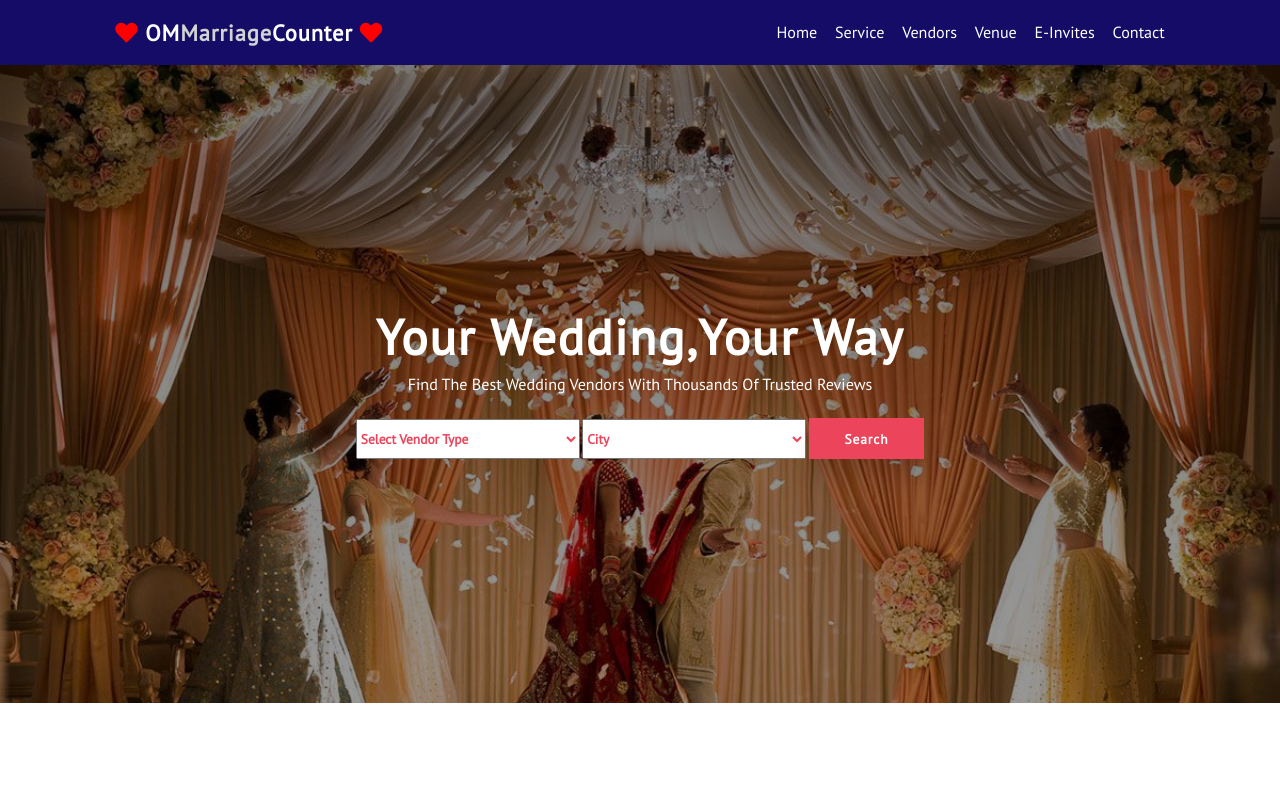
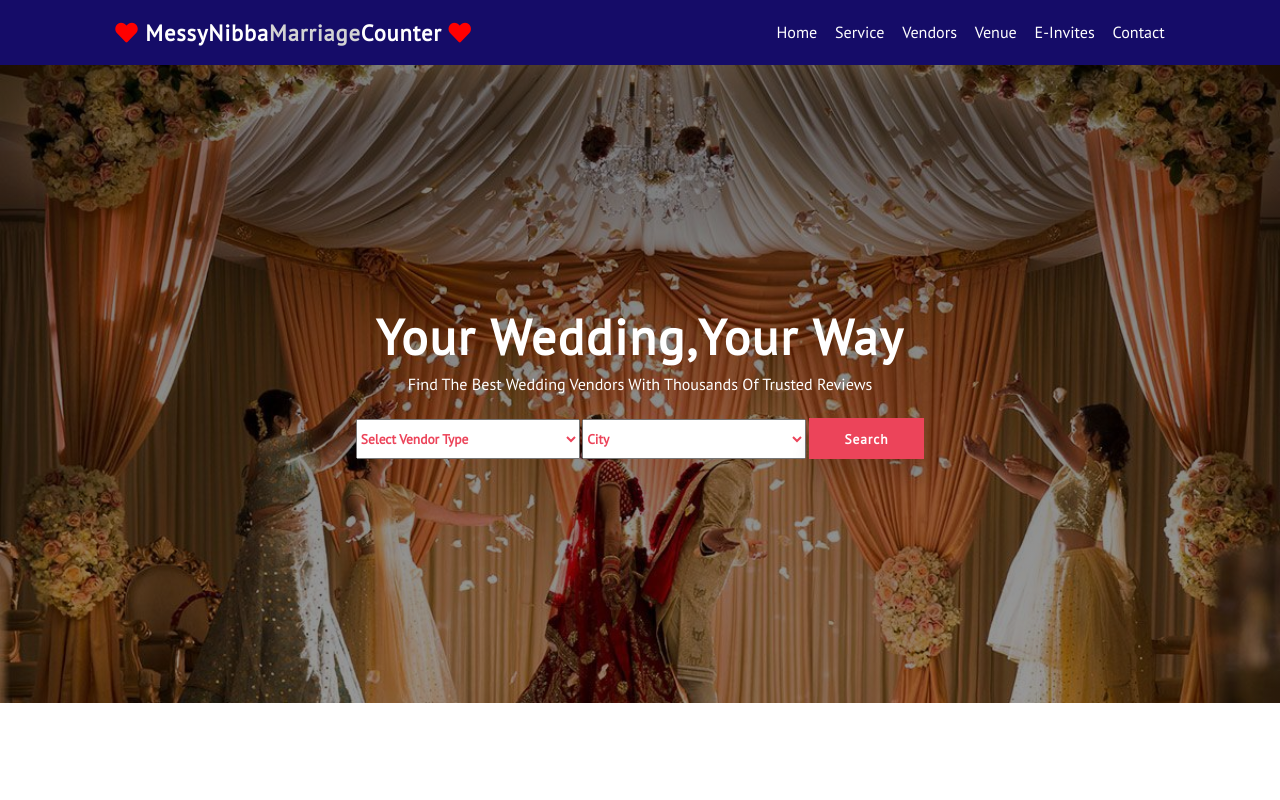
Before and after one commit to 29633ojas/messynibbacounter, a plain HTML site: page index.html in a window 1280 px wide. Shown: the top 800 px of the page. Drawn offline with Linux system fonts and the light colour scheme.

Commit message:
Update index.html

```diff
--- a/index.html
+++ b/index.html
@@ -12,7 +12,7 @@
 
 <body>
     <header class="head">
-        <a href="#" class="logo"><i class="fas fa-heart"></i>&nbsp;OM<span>Marriage</span>Counter&nbsp;<i class="fas fa-heart"></i></a>
+        <a href="#" class="logo"><i class="fas fa-heart"></i>&nbsp;MessyNibba<span>Marriage</span>Counter&nbsp;<i class="fas fa-heart"></i></a>
         <nav class="navbar ">
             <a href="#" class="active">Home</a>
             <a href="#service">Service</a>
```
